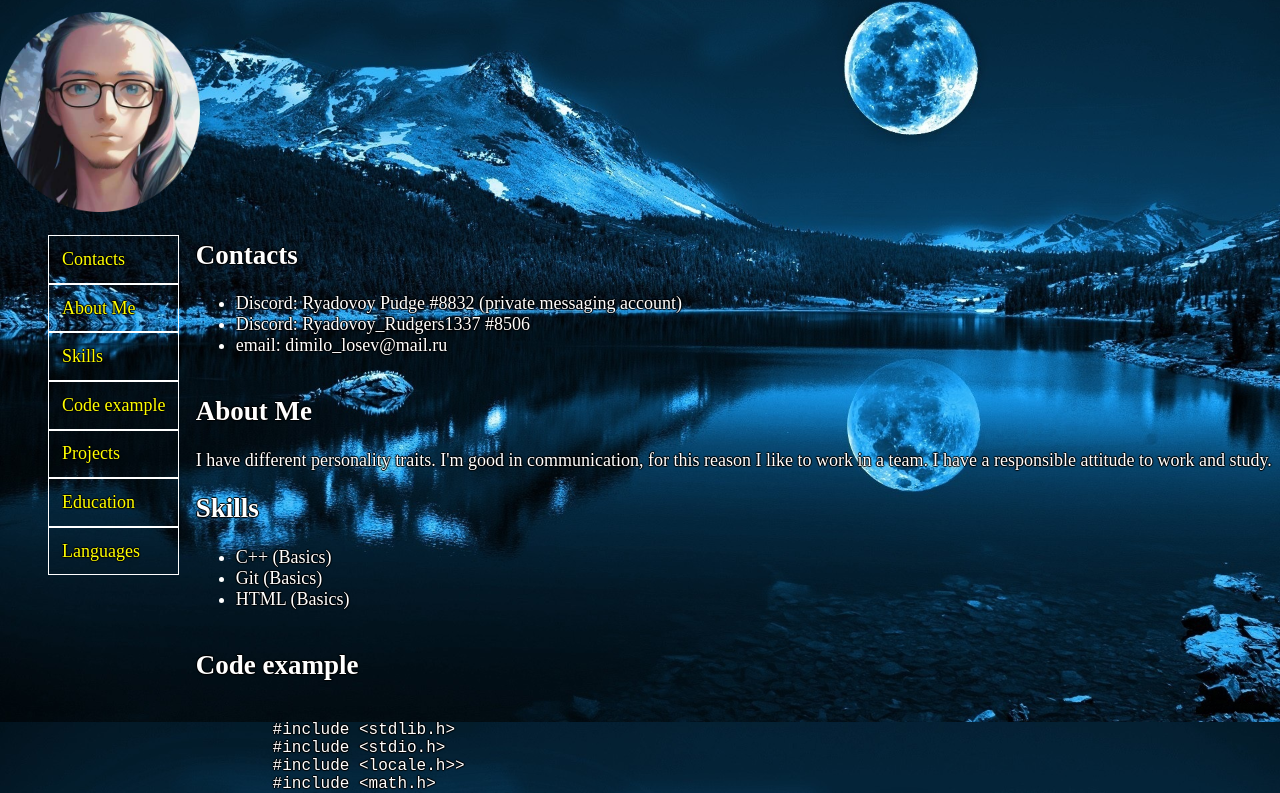
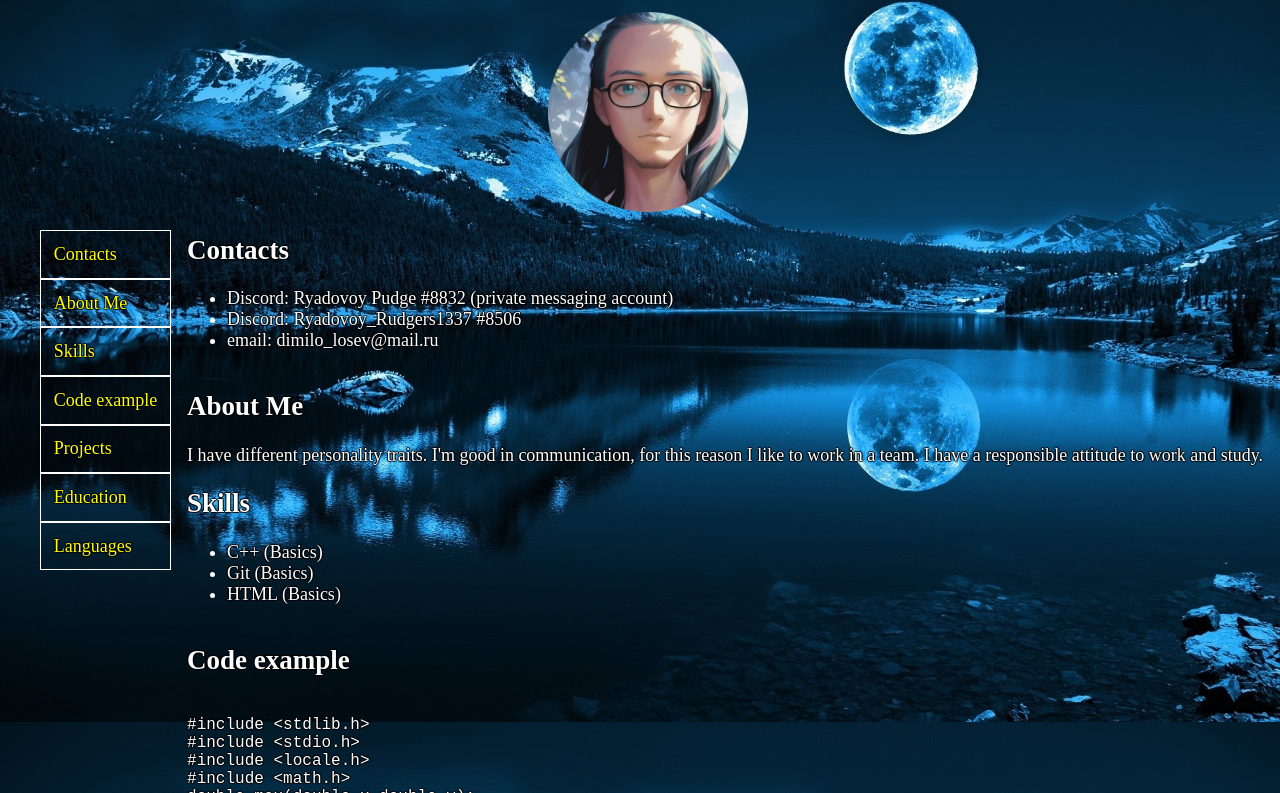
Before and after one commit to dzmitry1337/rsschool-cv, a plain HTML site: page index.html in a window 1280 px wide. Shown: the part 78-871 px from the top of the page. Drawn offline with Linux system fonts and the light colour scheme.

Commit message:
fix: add new information in cv.md, fix some mistakes in index.html

```diff
--- a/index.html
+++ b/index.html
@@ -10,7 +10,7 @@
 </head>
 
 <body class="body">
-    <header>
+    <header class="header">
         <h1><em><strong>Loseu Dzmitry</strong></em></h1>
         <img src="./assets/img/avatar.png" alt="avatar.png" width="200" height="200">
     </header>
@@ -37,7 +37,8 @@
             </section>
             <section>
                 <h2 id="about-me">About Me</h2>
-            <span>I have different personality traits. I'm good in communication, for this reason I like to work in a
+                <span>I have different personality traits. I'm good in communication, for this reason I like to work in
+                    a
                     team. I
                     have a responsible attitude to work and study.</span>
             </section>
@@ -55,7 +56,7 @@
 <code>
 #include &lt;stdlib.h&gt;
 #include &lt;stdio.h&gt;
-        #include &lt;locale.h>&gt;
+#include &lt;locale.h&gt;
 #include &lt;math.h&gt;
 double max(double x,double y);
 double min(double x,double y);
@@ -108,7 +109,8 @@
             </section>
             <section>
                 <h2 id="education">Education</h2>
-            <span>University: Belarusian State University of Informatics and Radioelectronics (still studying)</span>
+                <span>University: Belarusian State University of Informatics and Radioelectronics (still
+                    studying)</span>
             </section>
             <section>
                 <h2 id="languages">Languages</h2>
@@ -123,7 +125,9 @@
     <footer>
         <a href="https://github.com/dzmitry1337">My GitHub account</a>
         <span> 2022 </span>
-        <a href="https://rs.school/js-stage0/"> <img src="./assets/img/RSSchool-logo.png" alt="RSSchool-logo" width="100" height="50"></a>
+        <a href="https://rs.school/js-stage0/"> <img src="./assets/img/RSSchool-logo.png" alt="RSSchool-logo"
+                width="100" height="50"></a>
     </footer>
 </body>
+
 </html>
--- a/style.css
+++ b/style.css
@@ -1,3 +1,6 @@
+* {
+    box-sizing: border-box;
+}
 .body {
     color: white;
     background-image: url(../rsschool-cv/assets/img/background.jpeg);
@@ -7,9 +10,10 @@
     text-align: left;
     position: relative;
     display: flex;
+    min-height: 100vh;
     flex-direction: column;
     max-width: 1440px;
-    margin: 0 auto;
+    margin: auto;
     font-size: large;
     text-shadow: 1px 0 1px #000,
         0 1px 1px #000,
@@ -21,11 +25,16 @@ a {
     text-decoration: none;
     color: yellow;
 }
-
+.header {
+    display: flex;
+    flex-direction: column;
+    align-items: center;
+    margin-left: 1rem;
+}
 .main {
     display: flex;
     flex-flow: row wrap;
-    justify-content: space-around;
+    justify-content: flex-start;
 }
 
 .nav {
@@ -46,6 +55,7 @@ a {
     display: flex;
     flex-flow: column wrap;
    flex: 0 1 auto;
+   margin-left: 1rem;
 }
 
 footer {
```
Also changed, not shown: Fishki.txt (deleted), 1 other file. Lines whose indentation alone changed are shown as unchanged.
